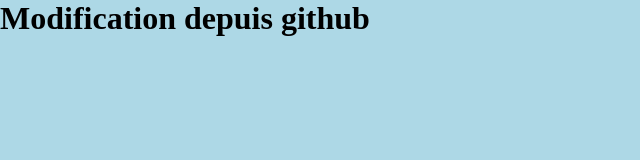
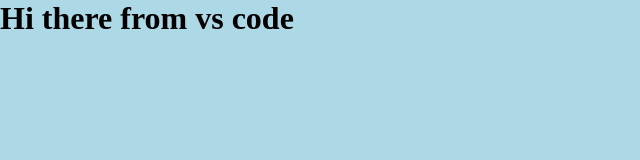
Before and after one commit to wikode/git_training, a plain HTML site: page index.html in a window 1280 px wide. Shown: the whole page, without its empty margins (0-640 px from the left). Drawn offline with Linux system fonts and the light colour scheme.

Commit message:
modif title depuis vs code

```diff
--- a/index.html
+++ b/index.html
@@ -9,7 +9,7 @@
 </head>
 
 <body>
-    <h1>Modification depuis github</h1>
+    <h1>Hi there from vs code</h1>
 
 
 
```
